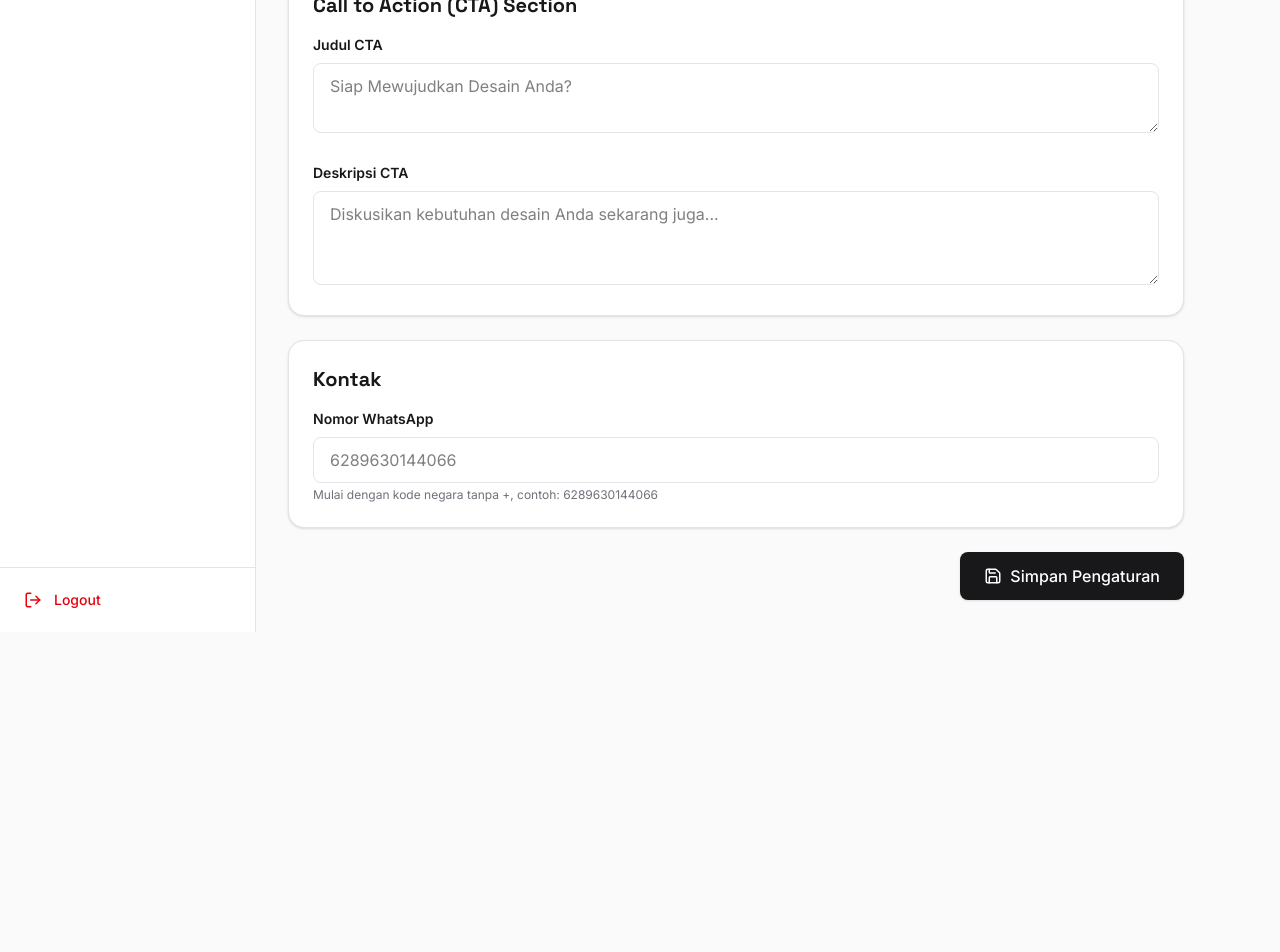
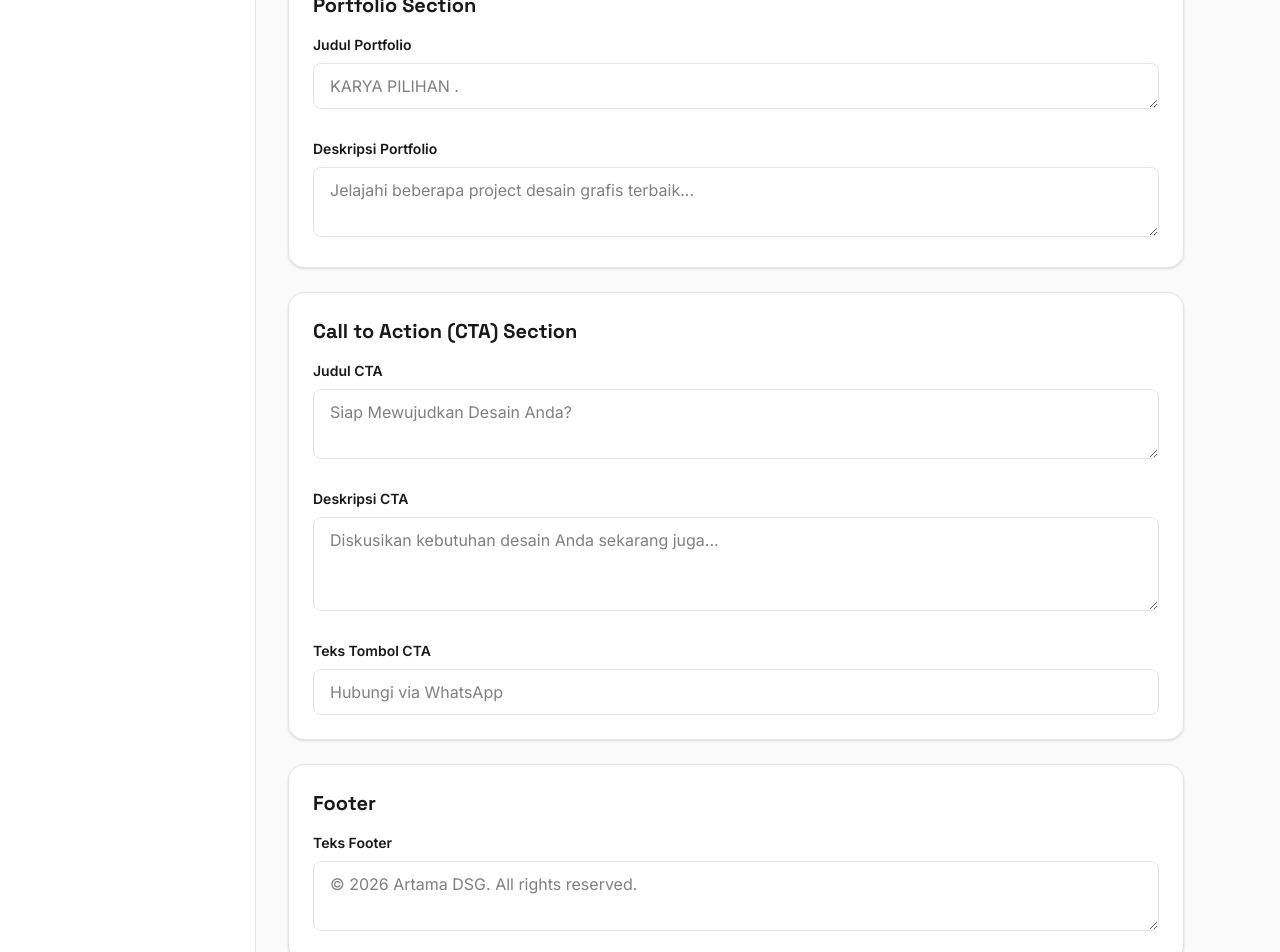
Before and after one commit to artama-DSG/graphic-designer-portfolio, a React (Vite) app: page /dashboard-portfolio/settings in a window 1280 px wide. Shown: the part 560-1512 px from the top of the page. Before the commit the page ends 1192 px from the top, so only its background shows below. Built offline with nearby package versions, Linux system fonts and the light colour scheme; no server answers; the database is empty; sample sign-in values are in the browser's storage.

Commit message:
feat(settings): migrate settings to homepage schema
Updated the settings document key and expanded schema to include portfolio and footer content fields for greater control over the homepage layout.

```diff
--- a/src/pages/admin/Settings.tsx
+++ b/src/pages/admin/Settings.tsx
@@ -15,7 +15,7 @@ export default function Settings() {
     const fetchSettings = async () => {
       try {
         if (!db) return;
-        const docRef = doc(db, 'settings', 'general');
+        const docRef = doc(db, 'settings', 'homepage');
         const docSnap = await getDoc(docRef);
 
         if (docSnap.exists()) {
@@ -38,13 +38,17 @@ export default function Settings() {
     try {
       if (!db) throw new Error("Firebase belum dikonfigurasi.");
 
-      await setDoc(doc(db, 'settings', 'general'), {
+      await setDoc(doc(db, 'settings', 'homepage'), {
         heroTitle: data.heroTitle,
         heroDescription: data.heroDescription,
+        portfolioTitle: data.portfolioTitle,
+        portfolioDescription: data.portfolioDescription,
         ctaTitle: data.ctaTitle,
         ctaDescription: data.ctaDescription,
-        whatsappNumber: data.whatsappNumber
-      });
+        ctaButtonText: data.ctaButtonText,
+        whatsappNumber: data.whatsappNumber,
+        footerText: data.footerText
+      }, { merge: true });
 
       setMessage({ text: 'Pengaturan berhasil disimpan!', type: 'success' });
     } catch (error: any) {
@@ -101,6 +105,30 @@ export default function Settings() {
         </div>
 
         <div className="bg-white p-6 rounded-2xl border border-zinc-200 shadow-sm space-y-6">
+          <h2 className="text-xl font-bold text-zinc-900 mb-4">Portfolio Section</h2>
+
+          <div>
+            <label className="block text-sm font-semibold text-zinc-900 mb-2">Judul Portfolio</label>
+            <textarea
+              {...register('portfolioTitle')}
+              className="w-full px-4 py-2.5 rounded-lg border border-zinc-200 focus:outline-none focus:ring-2 focus:ring-zinc-900 focus:border-transparent transition-all"
+              placeholder="KARYA PILIHAN ."
+              rows={1}
+            />
+          </div>
+
+          <div>
+            <label className="block text-sm font-semibold text-zinc-900 mb-2">Deskripsi Portfolio</label>
+            <textarea
+              {...register('portfolioDescription')}
+              className="w-full px-4 py-2.5 rounded-lg border border-zinc-200 focus:outline-none focus:ring-2 focus:ring-zinc-900 focus:border-transparent transition-all"
+              placeholder="Jelajahi beberapa project desain grafis terbaik..."
+              rows={2}
+            />
+          </div>
+        </div>
+
+        <div className="bg-white p-6 rounded-2xl border border-zinc-200 shadow-sm space-y-6">
           <h2 className="text-xl font-bold text-zinc-900 mb-4">Call to Action (CTA) Section</h2>
 
           <div>
@@ -120,6 +148,30 @@ export default function Settings() {
               className="w-full px-4 py-2.5 rounded-lg border border-zinc-200 focus:outline-none focus:ring-2 focus:ring-zinc-900 focus:border-transparent transition-all"
               placeholder="Diskusikan kebutuhan desain Anda sekarang juga..."
               rows={3}
+            />
+          </div>
+
+          <div>
+            <label className="block text-sm font-semibold text-zinc-900 mb-2">Teks Tombol CTA</label>
+            <input
+              {...register('ctaButtonText')}
+              type="text"
+              className="w-full px-4 py-2.5 rounded-lg border border-zinc-200 focus:outline-none focus:ring-2 focus:ring-zinc-900 focus:border-transparent transition-all"
+              placeholder="Hubungi via WhatsApp"
+            />
+          </div>
+        </div>
+
+        <div className="bg-white p-6 rounded-2xl border border-zinc-200 shadow-sm space-y-6">
+          <h2 className="text-xl font-bold text-zinc-900 mb-4">Footer</h2>
+
+          <div>
+            <label className="block text-sm font-semibold text-zinc-900 mb-2">Teks Footer</label>
+            <textarea
+              {...register('footerText')}
+              className="w-full px-4 py-2.5 rounded-lg border border-zinc-200 focus:outline-none focus:ring-2 focus:ring-zinc-900 focus:border-transparent transition-all"
+              placeholder="© 2026 Artama DSG. All rights reserved."
+              rows={2}
             />
           </div>
         </div>
--- a/src/pages/public/Home.tsx
+++ b/src/pages/public/Home.tsx
@@ -24,8 +24,12 @@ export default function Home() {
   const [settings, setSettings] = useState<any>({
     heroTitle: 'Desain Grafis Profesional untuk Branding & Media Cetak',
     heroDescription: 'Saya membantu bisnis, UMKM, dan berbagai instansi menciptakan logo, media promosi, serta desain cetak berkualitas yang menarik, fungsional, dan siap diproduksi.',
+    portfolioTitle: 'KARYA PILIHAN .',
+    portfolioDescription: 'Jelajahi beberapa project desain grafis terbaik yang pernah saya kerjakan untuk berbagai klien.',
     ctaTitle: 'Siap Mewujudkan Desain Anda?',
     ctaDescription: 'Diskusikan kebutuhan desain Anda sekarang juga. Mari ciptakan sesuatu yang luar biasa bersama.',
+    ctaButtonText: 'Hubungi via WhatsApp',
+    footerText: `© ${new Date().getFullYear()} Artama DSG. All rights reserved.`,
     whatsappNumber: '6289630144066'
   });
 
@@ -35,7 +39,7 @@ export default function Home() {
         if (!db) return;
 
         // Fetch Settings
-        const settingsDoc = await getDoc(doc(db, 'settings', 'general'));
+        const settingsDoc = await getDoc(doc(db, 'settings', 'homepage'));
         if (settingsDoc.exists()) {
           setSettings((prev: any) => ({ ...prev, ...settingsDoc.data() }));
         }
@@ -142,10 +146,10 @@ export default function Home() {
           <div className="flex flex-col lg:flex-row lg:items-end justify-between gap-8 mb-16">
             <div>
               <h2 className="text-4xl md:text-5xl font-black tracking-tighter mb-4 font-display uppercase">
-                Karya Pilihan <span className="text-yellow-400">.</span>
+                {settings.portfolioTitle}
               </h2>
-              <p className="text-lg text-zinc-500 max-w-xl font-medium">
-                Jelajahi beberapa project desain grafis terbaik yang pernah saya kerjakan untuk berbagai klien.
+              <p className="text-lg text-zinc-500 max-w-xl font-medium whitespace-pre-wrap">
+                {settings.portfolioDescription}
               </p>
             </div>
 
@@ -249,7 +253,7 @@ export default function Home() {
             className="inline-flex items-center justify-center gap-3 w-full sm:w-auto px-8 sm:px-12 py-4 sm:py-5 bg-yellow-400 text-zinc-950 rounded-full font-black uppercase tracking-widest text-sm sm:text-base hover:scale-105 hover:bg-white transition-all duration-300 shadow-[0_0_30px_rgba(250,204,21,0.2)]"
           >
             <MessageCircle size={22} className="text-zinc-950" />
-            Hubungi via WhatsApp
+            {settings.ctaButtonText}
           </a>
         </div>
       </section>
@@ -266,8 +270,8 @@ export default function Home() {
           </div>
         </div>
 
-        <div className="max-w-7xl mx-auto mt-8 pt-6 border-t border-zinc-100 text-center text-xs sm:text-sm font-medium text-zinc-400">
-          &copy; {new Date().getFullYear()} Artama DSG. All rights reserved.
+        <div className="max-w-7xl mx-auto mt-8 pt-6 border-t border-zinc-100 text-center text-xs sm:text-sm font-medium text-zinc-400 whitespace-pre-wrap">
+          {settings.footerText}
         </div>
       </footer>
     </div>
```
